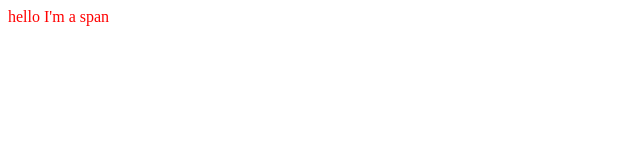
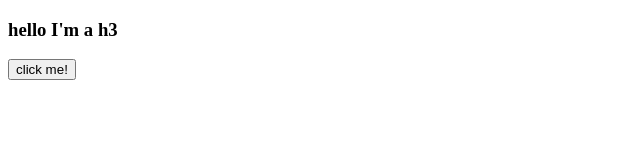
Before and after one commit to Eodzb102/react_practice, a plain HTML site: page index.html in a window 1280 px wide. Shown: the whole page, without its empty margins (0-640 px from the left). Drawn offline with nearby package versions, Linux system fonts and the light colour scheme.

Commit message:
Events in React

```diff
--- a/index.html
+++ b/index.html
@@ -4,8 +4,10 @@
     <script src="https://unpkg.com/react@17.0.2/umd/react.production.min.js"></script>
     <script src="https://unpkg.com/react-dom@17.0.2/umd/react-dom.production.min.js"></script>
     <script>
-        const root = document.getElementById('root')
-        const span = React.createElement("span", {id : "create_span", style : {color : "red"} }, "hello I'm a span");
-        ReactDOM.render(span, root)
+        const root = document.getElementById("root");
+        const h3 = React.createElement("h3", {id : "title", onMouseEnter : () => console.log('mouse enter!')}, "hello I'm a h3");
+        const btn = React.createElement("button", {onClick: () => console.log('im clicked!')}, "click me!");
+        const container = React.createElement("div", null, [h3, btn]);
+        ReactDOM.render(container, root)
     </script>
 </html>
```
